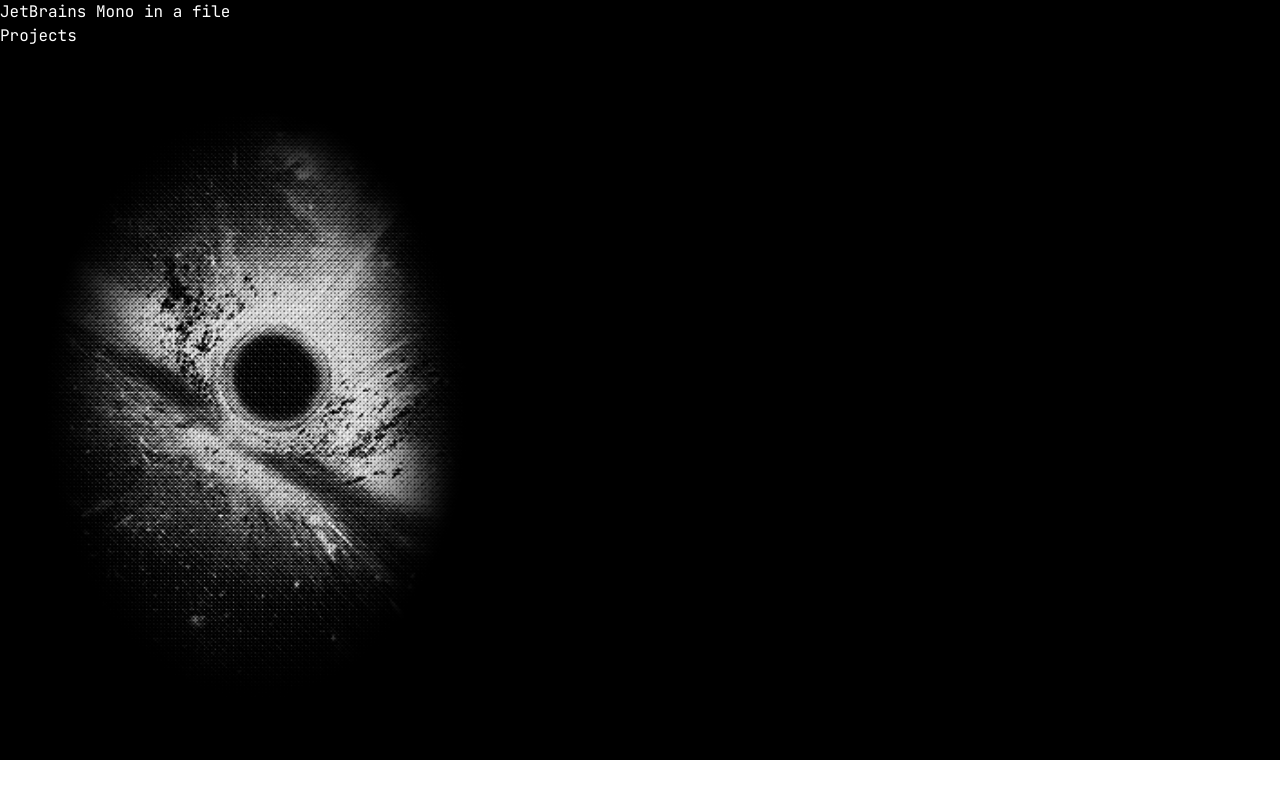
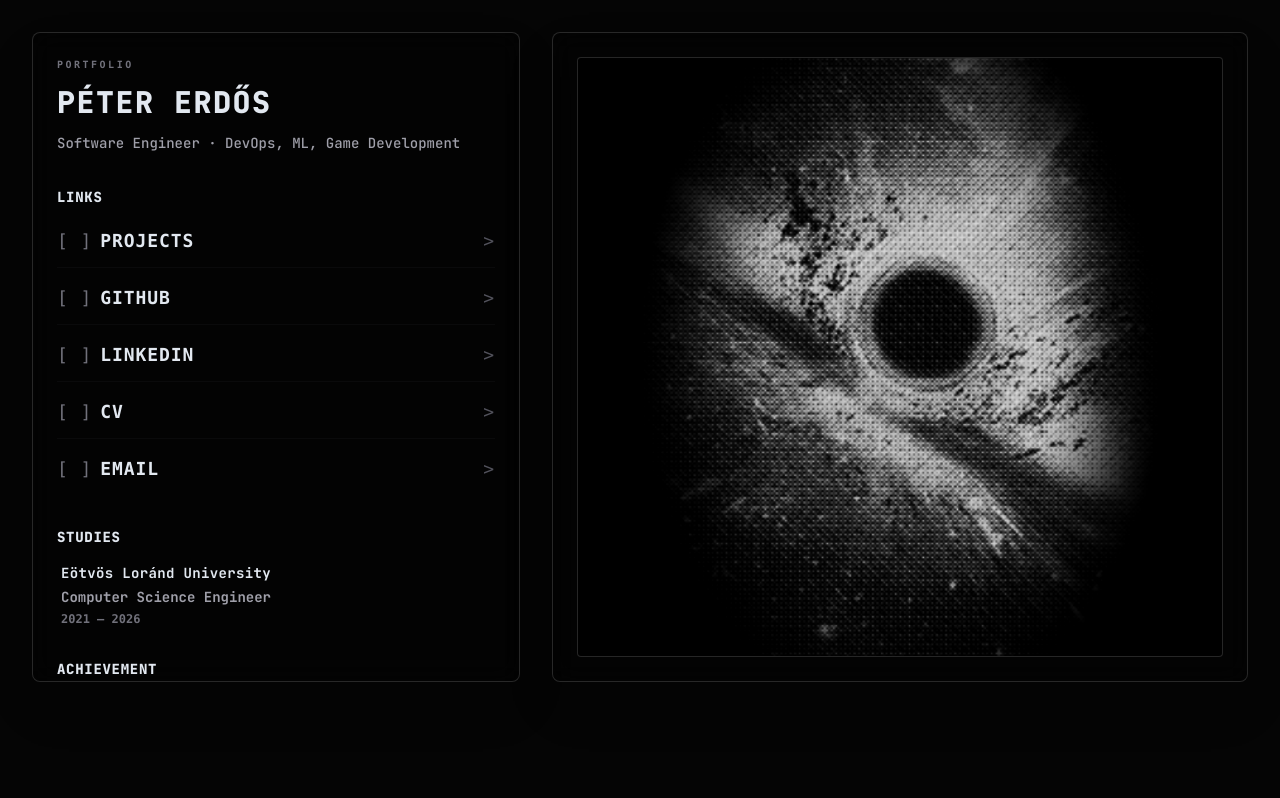
Before and after one commit to erdospeet11/personal-website, a SvelteKit app in the folder personal/: page / in a window 1280 px wide. Built offline with nearby package versions, Linux system fonts and the light colour scheme.

Commit message:
Reshaped main page

```diff
--- a/personal/src/routes/+page.svelte
+++ b/personal/src/routes/+page.svelte
@@ -1,135 +1,38 @@
 <script lang="ts">
-	//import dithered_image from '$lib/assets/image-dithered2.png';
 	import dithered_image from '$lib/assets/ad.png';
-	let lang = $state<'en' | 'hu'>('en');
-
-	const i18n = {
-		en: {
-			subtitle: 'Software Engineer · DevOps, ML, Game Development',
-			projects: 'Projects',
-			certs: 'Certifications',
-			skills: 'Skills',
-			achievements: 'Achievements',
-			studies: 'Studies',
-			github: 'GitHub',
-			linkedin: 'LinkedIn',
-			cv: 'CV',
-			viewSource: 'View Source',
-			university: 'University',
-			hackathons: 'Hackathons',
-			email: 'Email',
-			sinceDescription:
-				'An intelligent Microsoft Teams bot that monitors channel messages, classifies spare parts inquiries using a hybrid AI pipeline, and provides proactive notifications with RAG-based spare parts matching'
-		},
-		hu: {
-			subtitle: 'Szoftverfejlesztő · DevOps, ML, Játékfejlesztés',
-			projects: 'Projektek',
-			certs: 'Tanúsítványok',
-			skills: 'Készségek',
-			achievements: 'Eredmények',
-			studies: 'Tanulmányok',
-			github: 'GitHub',
-			linkedin: 'LinkedIn',
-			cv: 'Önéletrajz',
-			viewSource: 'Forráskód',
-			university: 'Egyetem',
-			hackathons: 'Hackathonok',
-			email: 'Email',
-			sinceDescription:
-				'Egy intelligens Microsoft Teams bot, amely figyeli a csatornaüzeneteket, hibrid AI-folyamat segítségével osztályozza a pótalkatrész-lekérdezéseket, és proaktív értesítéseket küld RAG-alapú pótalkatrész-párosítással'
-		}
-	};
 
 	const profile = {
-		name: 'Péter Erdős',
-		links: {
-			github: 'https://github.com/erdospeet11',
-			linkedin: 'https://www.linkedin.com/in/erdospeterzs/',
-			cv: '/cv.pdf',
-			email: 'mailto:erdospepep9@gmail.com'
-		},
-		projects: [
-			{
-				title: 'NodeML',
-				description: {
-					en: 'A node-based machine learning interface for building and training machine learning models.',
-					hu: 'Csomópont-alapú gépi tanulási felület gépi tanulási modellek építéséhez és betanításához.'
-				},
-				link: 'https://github.com/erdospeet11/node-ml-workflow'
-			},
-			{
-				title: 'Beautiful Solar Flare',
-				description: {
-					en: 'A beautiful solar flare analysis and visualization.',
-					hu: 'Gyönyörű napkitörés-elemzés és vizualizáció.'
-				},
-				link: 'https://github.com/erdospeet11/beautiful-data-space'
-			},
-			{
-				title: 'Moba',
-				description: {
-					en: 'Not yet announced MOBA done in Godot and Golang',
-					hu: 'Még nem bejelentett MOBA, Godot-ban és Golang-ban fejlesztve'
-				}
-			},
-			{
-				title: 'The Void Engine',
-				description: {
-					en: 'A 3D game engine done in C++, CMake, Conan, OpenGL',
-					hu: '3D játékmotor C++, CMake, Conan és OpenGL segítségével'
-				},
-				link: 'https://github.com/erdospeet11/the-void-engine'
-			},
-			{
-				title: 'SINCE AI HACKATHON Sandvik Challenge',
-				description: {
-					en: i18n.en.sinceDescription,
-					hu: i18n.hu.sinceDescription
-				},
-				link: 'https://github.com/erdospeet11/SINCE-AI-SANDVIK-CHALLENGE'
-			}
+		name: 'PÉTER ERDŐS',
+		subtitle: 'Software Engineer · DevOps, ML, Game Development',
+		links: [
+			{ label: 'PROJECTS', href: '/projects', external: false },
+			{ label: 'GITHUB', href: 'https://github.com/erdospeet11', external: true },
+			{ label: 'LINKEDIN', href: 'https://www.linkedin.com/in/erdospeterzs/', external: true },
+			{ label: 'CV', href: '/cv.pdf', external: true },
+			{ label: 'EMAIL', href: 'mailto:erdospepep9@gmail.com', external: true }
 		],
-		certs: ['AWS Machine Learning Associate', 'Azure Fundamentals'],
 		skills: [
 			'SvelteKit',
 			'TypeScript',
-			'Vite',
-			'TailwindCSS',
-			'Node.js',
-			'PostgreSQL',
+			'Python',
 			'C#',
-			'Python',
 			'Godot',
 			'AWS',
-			'Azure'
+			'Azure',
+			'PostgreSQL',
+			'Node.js',
+			'TailwindCSS'
 		],
-		achievements: [
-			{
-				title: {
-					en: 'SINCE AI HACKATHON - 1st Place (Sandvik Challenge)',
-					hu: 'SINCE AI HACKATHON - 1. helyezés (Sandvik Challenge)'
-				},
-				date: '2024'
-			}
-		],
-		studies: [
-			{
-				institution: {
-					en: 'Eötvös Loránd University',
-					hu: 'Eötvös Loránd University'
-				},
-				degree: {
-					en: 'Computer Science Engineer',
-					hu: 'Programtervező Informatikus'
-				},
-				period: '2021 - 2026'
-			}
-		]
+		studies: {
+			institution: 'Eötvös Loránd University',
+			degree: 'Computer Science Engineer',
+			period: '2021 — 2026'
+		},
+		achievement: {
+			title: 'SINCE AI HACKATHON — 1st Place (Sandvik Challenge)',
+			date: '2024'
+		}
 	};
-
-	function toggleLang() {
-		lang = lang === 'en' ? 'hu' : 'en';
-	}
 </script>
 
 <svelte:head>
@@ -141,22 +44,144 @@
 		rel="stylesheet"
 	/>
 </svelte:head>
-<div class="bodyy">
-	<div>
-		<p>JetBrains Mono in a file</p>
-		<a href="/projects">Projects</a>
+
+<div
+	class="mx-auto grid min-h-[80vh] w-full max-w-7xl grid-cols-1 items-stretch gap-8 p-4 select-none md:p-8 lg:grid-cols-12"
+>
+	<!-- profile -->
+	<div
+		class="card-style flex h-auto flex-col overflow-y-auto rounded-lg border bg-black/40 p-6 shadow-2xl backdrop-blur-md transition-colors duration-500 lg:col-span-5 lg:h-[650px]"
+	>
+		<div class="flex h-full flex-col justify-between gap-8">
+			<div class="space-y-8">
+				<header class="space-y-3">
+					<p class="font-mono text-[10px] font-bold tracking-[0.25em] text-zinc-500 uppercase">
+						Portfolio
+					</p>
+					<h1 class="text-2xl font-extrabold tracking-wider md:text-3xl">{profile.name}</h1>
+					<p class="text-sm leading-relaxed font-medium text-zinc-400">{profile.subtitle}</p>
+				</header>
+
+				<nav>
+					<h2 class="main-list mb-4 text-sm tracking-wider">LINKS</h2>
+					<ul class="nav-list space-y-3 text-base md:text-lg">
+						{#each profile.links as link}
+							<li class="border-b border-zinc-900/40 pb-2 last:border-b-0">
+								<a
+									href={link.href}
+									target={link.external ? '_blank' : undefined}
+									rel={link.external ? 'noopener noreferrer' : undefined}
+									class="group flex w-full items-center justify-between py-1 font-mono font-bold tracking-wider transition-colors duration-200 hover:text-white"
+								>
+									<span class="flex items-center gap-2">
+										<span class="font-normal text-zinc-500">[ ]</span>
+										{link.label}
+									</span>
+									<span
+										class="font-normal text-zinc-600 transition-colors duration-300 group-hover:text-zinc-400"
+									>
+										&gt;
+									</span>
+								</a>
+							</li>
+						{/each}
+					</ul>
+				</nav>
+
+				<section>
+					<h2 class="main-list mb-4 text-sm tracking-wider">STUDIES</h2>
+					<div class="space-y-1 pl-1 text-sm">
+						<p class="font-bold tracking-wide">{profile.studies.institution}</p>
+						<p class="text-zinc-400">{profile.studies.degree}</p>
+						<p class="font-mono text-xs text-zinc-500">{profile.studies.period}</p>
+					</div>
+				</section>
+
+				<section>
+					<h2 class="main-list mb-4 text-sm tracking-wider">ACHIEVEMENT</h2>
+					<div class="space-y-1 pl-1 text-sm">
+						<p class="font-bold tracking-wide">{profile.achievement.title}</p>
+						<p class="font-mono text-xs text-zinc-500">{profile.achievement.date}</p>
+					</div>
+				</section>
+			</div>
+
+			<div class="space-y-4">
+				<section>
+					<h2 class="main-list mb-3 text-sm tracking-wider">SKILLS</h2>
+					<div class="flex flex-wrap gap-2">
+						{#each profile.skills as skill}
+							<span
+								class="rounded border border-zinc-800/80 bg-zinc-950 px-2.5 py-1 font-mono text-[10px] font-bold tracking-wide text-zinc-400 uppercase select-none"
+							>
+								{skill}
+							</span>
+						{/each}
+					</div>
+				</section>
+			</div>
+		</div>
 	</div>
 
-	<img alt="dithered image" src={dithered_image}>
+	<!-- visual -->
+	<div
+		class="card-style flex h-[550px] flex-col justify-between rounded-lg border bg-black/40 p-6 shadow-2xl backdrop-blur-md transition-colors duration-500 lg:col-span-7 lg:h-[650px]"
+	>
+		<div
+			class="image-wrapper relative h-full w-full overflow-hidden rounded border border-zinc-900/80 bg-black/90"
+		>
+			<img
+				alt="Dithered portrait"
+				src={dithered_image}
+				class="h-full w-full object-cover object-center opacity-90"
+			/>
+		</div>
+	</div>
 </div>
+
 <style>
-	.bodyy{
+	:global(body) {
 		font-family: 'JetBrains Mono', monospace;
-		background-color: rgb(0, 0, 0);
-		color: rgb(255, 255, 255);
+		background-color: #050505;
+		border-width: 0;
+		font-weight: bold;
+		color: #e2e8f0;
+		transition:
+			background-color 0.5s ease,
+			color 0.5s ease;
 	}
 
-	a:hover{
-        text-decoration: underline;
-    }
+	.card-style {
+		border-color: rgba(255, 255, 255, 0.15);
+	}
+
+	.image-wrapper {
+		border-color: rgba(255, 255, 255, 0.15);
+	}
+
+	.main-list {
+		list-style-type: '/';
+		padding-left: 0rem;
+		font-weight: 800;
+	}
+
+	.nav-list {
+		list-style-type: none;
+		padding-left: 0;
+	}
+
+	.nav-list li {
+		padding-left: 0;
+	}
+
+	a {
+		color: #e2e8f0;
+		text-decoration: none;
+		transition: color 0.3s ease;
+	}
+
+	a:hover {
+		color: white;
+		text-decoration: none;
+	}
 </style>
```
